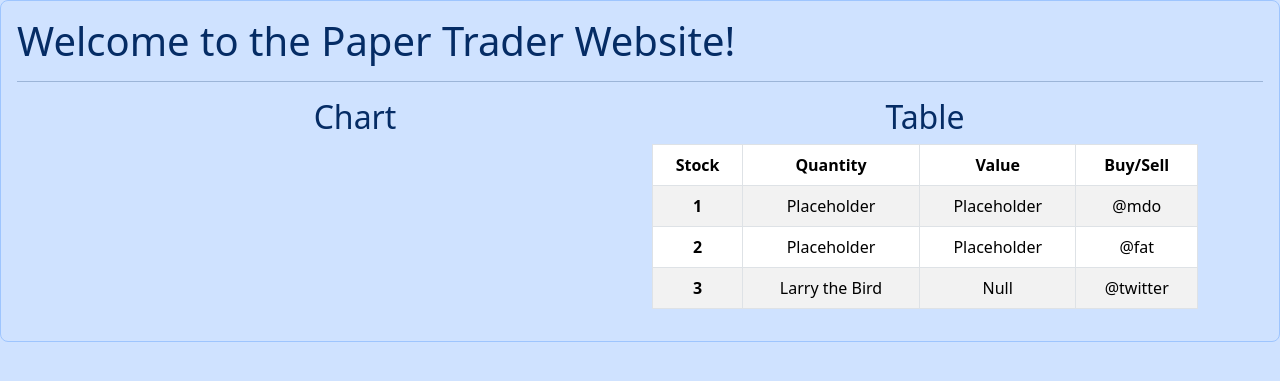
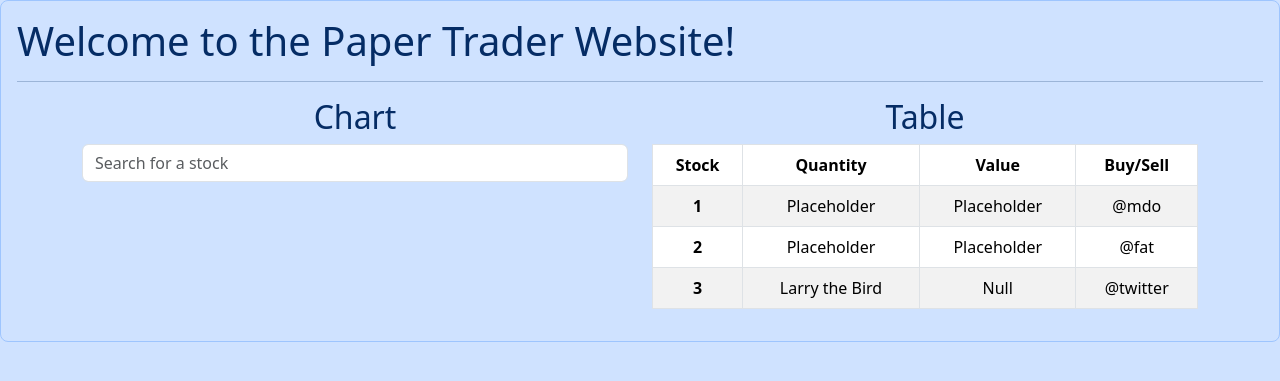
Before and after one commit to StarGitHub16/Project-4, a Django app: page /home/ in a window 1280 px wide. Shown: the top 381 px of the page. Run offline with Django 4.2, Linux system fonts and the light colour scheme.

Commit message:
Added a Search field for finding stocks

```diff
--- a/django-environment/Development/papertrader/paper/templates/paper.html
+++ b/django-environment/Development/papertrader/paper/templates/paper.html
@@ -6,6 +6,7 @@
     <meta name="viewport" content="width=device-width, initial-scale=1.0">
     <title>Paper Trader Website</title>
     <link href="https://cdn.jsdelivr.net/npm/bootstrap@5.3.0-alpha1/dist/css/bootstrap.min.css" rel="stylesheet" integrity="sha384-GLhlTQ8iRABdZLl6O3oVMWSktQOp6b7In1Zl3/Jr59b6EGGoI1aFkw7cmDA6j6gD" crossorigin="anonymous">
+
 </head>
 <body class="p-3 text-primary-emphasis bg-primary-subtle border border-primary-subtle rounded-3">
     <h1 class="">Welcome to the Paper Trader Website!</h1>
@@ -14,6 +15,9 @@
         <div class="row">
           <div class="col">
             <h2>Chart</h2>
+            <form>
+                <input class="form-control bi bi-search" type="search" placeholder="Search for a stock" aria-label="default input example">
+            </form>
           </div>
           <div class="col">
             <h2>Table</h2>
```
